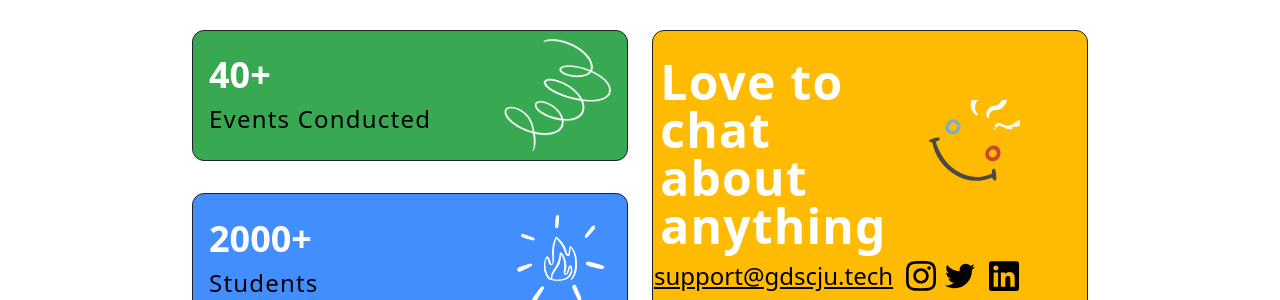
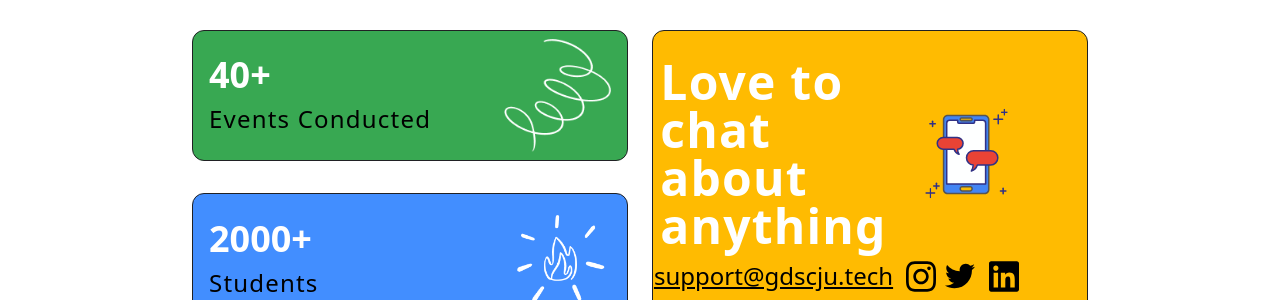
Before and after one commit to gdsc-fetju/gdsc-website, a Next.js app: page / in a window 1280 px wide. Shown: the part 628-928 px from the top of the page. Built offline with nearby package versions, Linux system fonts and the light colour scheme.

Commit message:
:art: chore: added chat svg

```diff
--- a/components/InfoBoxes.jsx
+++ b/components/InfoBoxes.jsx
@@ -21,9 +21,9 @@ function Boxes() {
         </p>
         <Image
           className="hidden sm:block"
-          src="/Face.svg"
-          width={107}
-          height={139}
+          src="/chat.svg"
+          width={450}
+          height={450}
           alt="line"
         />
         <p className="md:hidden lg:block font-thin underline text-2xl cursor-pointer">
```
Also changed, not shown: public/chat.svg (added).
